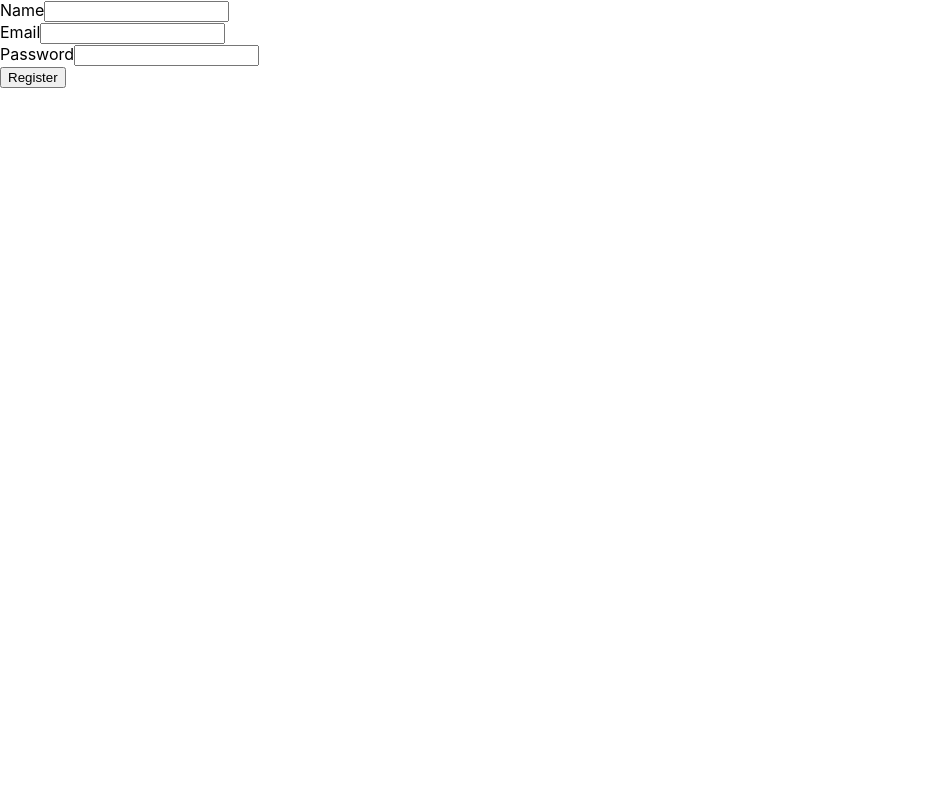
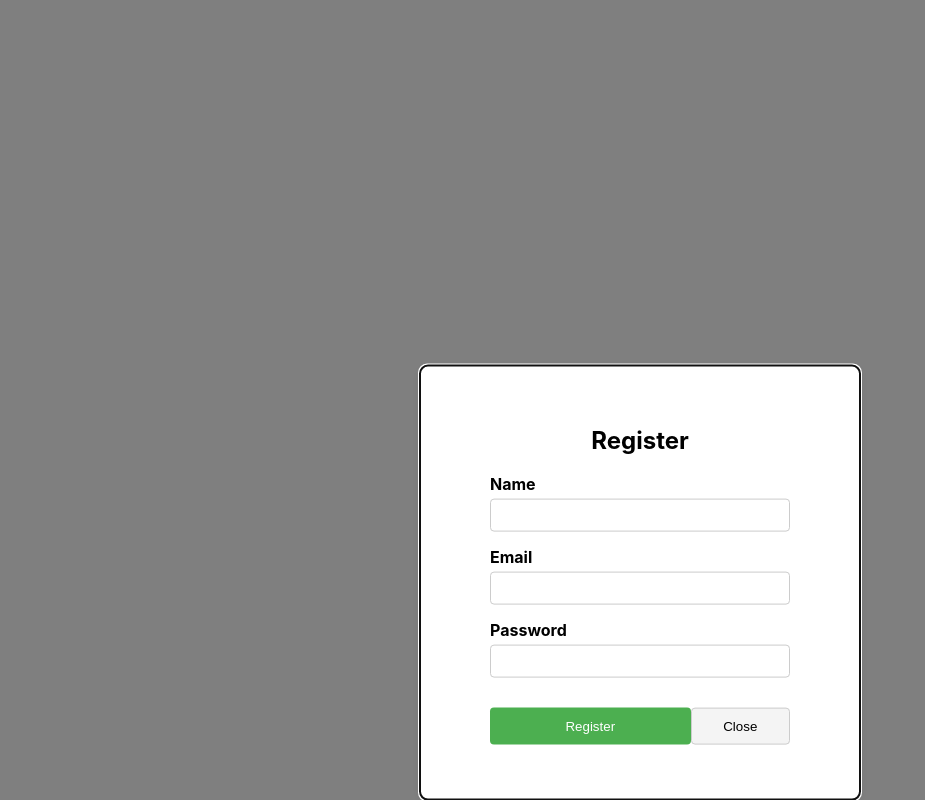
Before and after one commit to 01egP/snrn, a React (Create React App) app in the folder frontend/: page /register in a window 1280 px wide. Shown: the whole page, without its empty margins (0-925 px from the left). Built offline with nearby package versions, Linux system fonts and the light colour scheme.

Commit message:
Update register

```diff
--- a/frontend/src/App.tsx
+++ b/frontend/src/App.tsx
@@ -2,7 +2,7 @@ import React from 'react';
 import { BrowserRouter as Router, Routes, Route } from 'react-router-dom';
 import Home from './components/Home/Home';
 import UserComponent from './components/UserComponent';
-import Register from './components/Register';
+import Register from './components/Register/Register';
 import Login from './components/Login/Login';
 import ProtectedRoute from './components/ProtectedRoute';
 import Profile from './components/Profile';
--- a/frontend/src/components/Register.tsx
+++ /dev/null
@@ -1,66 +0,0 @@
-import React, { useState } from 'react';
-import axios from 'axios';
-import { RegisterFormData } from '../interfaces/auth';
-
-const Register: React.FC = () => {
-  const [formData, setFormData] = useState<RegisterFormData>({
-    name: '',
-    email: '',
-    password: '',
-  });
-
-  const handleChange = (e: React.ChangeEvent<HTMLInputElement>) => {
-    setFormData({
-      ...formData,
-      [e.target.name]: e.target.value,
-    });
-  };
-
-  const handleSubmit = async (e: React.FormEvent) => {
-    e.preventDefault();
-    try {
-      const response = await axios.post(
-        `${process.env.REACT_APP_API_URL}auth/register`,
-        formData,
-      );
-      console.log('Registration successful', response.data);
-    } catch (error) {
-      console.error('Error during registration', error);
-    }
-  };
-
-  return (
-    <form onSubmit={handleSubmit}>
-      <div>
-        <label>Name</label>
-        <input
-          type="text"
-          name="name"
-          value={formData.name}
-          onChange={handleChange}
-        />
-      </div>
-      <div>
-        <label>Email</label>
-        <input
-          type="email"
-          name="email"
-          value={formData.email}
-          onChange={handleChange}
-        />
-      </div>
-      <div>
-        <label>Password</label>
-        <input
-          type="password"
-          name="password"
-          value={formData.password}
-          onChange={handleChange}
-        />
-      </div>
-      <button type="submit">Register</button>
-    </form>
-  );
-};
-
-export default Register;
--- /dev/null
+++ b/frontend/src/components/Register/Register.css
@@ -0,0 +1,56 @@
+.register-form {
+    display: flex;
+    flex-direction: column;
+    align-items: center;
+    padding: 20px;
+    width: 300px;
+    margin: 0 auto;
+}
+
+.form-group {
+    margin-bottom: 15px;
+    width: 100%;
+}
+
+.form-group label {
+    display: block;
+    font-weight: bold;
+    margin-bottom: 5px;
+    text-align: left;
+}
+
+.form-group input {
+    width: 100%;
+    padding: 8px;
+    border: 1px solid #ccc;
+    border-radius: 4px;
+    box-sizing: border-box;
+}
+
+.form-actions {
+    display: flex;
+    justify-content: center;
+    width: 100%;
+    margin-top: 15px;
+}
+
+.submit-btn {
+    padding: 10px 20px;
+    background-color: #4caf50;
+    color: white;
+    border: none;
+    border-radius: 4px;
+    cursor: pointer;
+    width: 100%;
+    text-align: center;
+}
+
+.submit-btn:hover {
+    background-color: #45a049;
+}
+
+.error-message {
+    color: #f44336;
+    margin-bottom: 15px;
+    text-align: center;
+}
--- /dev/null
+++ b/frontend/src/components/Register/Register.tsx
@@ -0,0 +1,101 @@
+import React, { useState } from 'react';
+import { useNavigate } from 'react-router-dom';
+import axios from 'axios';
+import Modal from 'react-modal';
+import './Register.css';
+
+const Register: React.FC = () => {
+  const [formData, setFormData] = useState({
+    name: '',
+    email: '',
+    password: '',
+  });
+  const [modalIsOpen, setModalIsOpen] = useState(true);
+  const [error, setError] = useState('');
+  const navigate = useNavigate();
+
+  const handleChange = (e: React.ChangeEvent<HTMLInputElement>) => {
+    setFormData({
+      ...formData,
+      [e.target.name]: e.target.value,
+    });
+  };
+
+  const handleSubmit = async (e: React.FormEvent) => {
+    e.preventDefault();
+    setError('');
+    try {
+      const response = await axios.post(
+        `${process.env.REACT_APP_API_URL}auth/register`,
+        formData,
+      );
+      const { access_token } = response.data;
+
+      localStorage.setItem('token', access_token);
+
+      navigate('/profile');
+      setModalIsOpen(false);
+    } catch (error) {
+      setError('Error during registration. Please try again.');
+      console.error('Error during registration', error);
+    }
+  };
+
+  return (
+    <Modal
+      isOpen={modalIsOpen}
+      onRequestClose={() => setModalIsOpen(false)}
+      className="modal"
+      overlayClassName="modal-overlay"
+    >
+      <form onSubmit={handleSubmit} className="register-form">
+        <h2>Register</h2>
+        {error && <p className="error-message">{error}</p>}
+        <div className="form-group">
+          <label>Name</label>
+          <input
+            type="text"
+            name="name"
+            value={formData.name}
+            onChange={handleChange}
+            required
+          />
+        </div>
+        <div className="form-group">
+          <label>Email</label>
+          <input
+            type="email"
+            name="email"
+            value={formData.email}
+            onChange={handleChange}
+            required
+          />
+        </div>
+        <div className="form-group">
+          <label>Password</label>
+          <input
+            type="password"
+            name="password"
+            value={formData.password}
+            onChange={handleChange}
+            required
+          />
+        </div>
+        <div className="form-actions">
+          <button type="submit" className="submit-btn">
+            Register
+          </button>
+          <button
+            type="button"
+            className="reset-btn"
+            onClick={() => setModalIsOpen(false)}
+          >
+            Close
+          </button>
+        </div>
+      </form>
+    </Modal>
+  );
+};
+
+export default Register;
```
Also changed, not shown: 1 other file (tests, documents, lock files or other folders).
